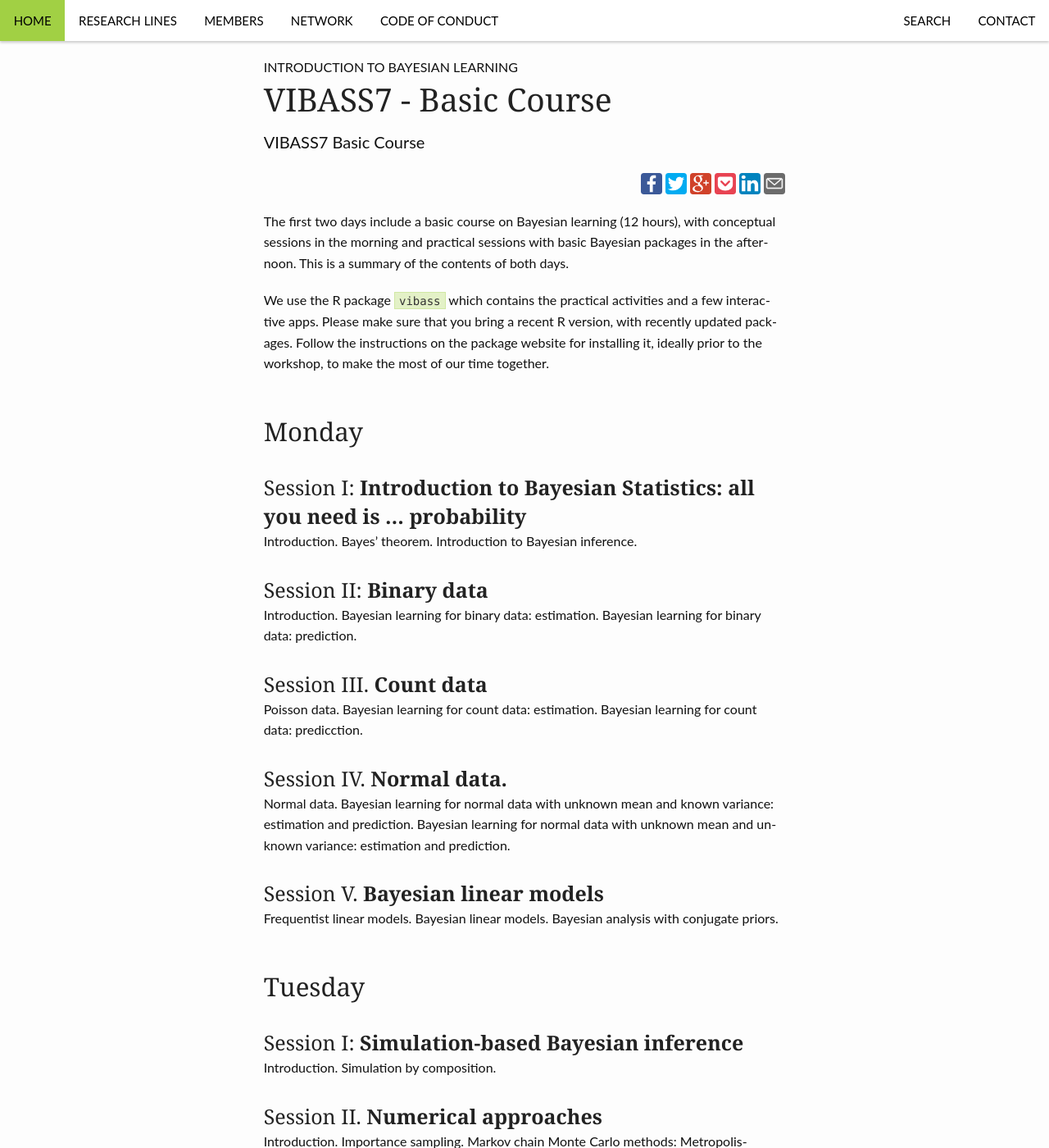
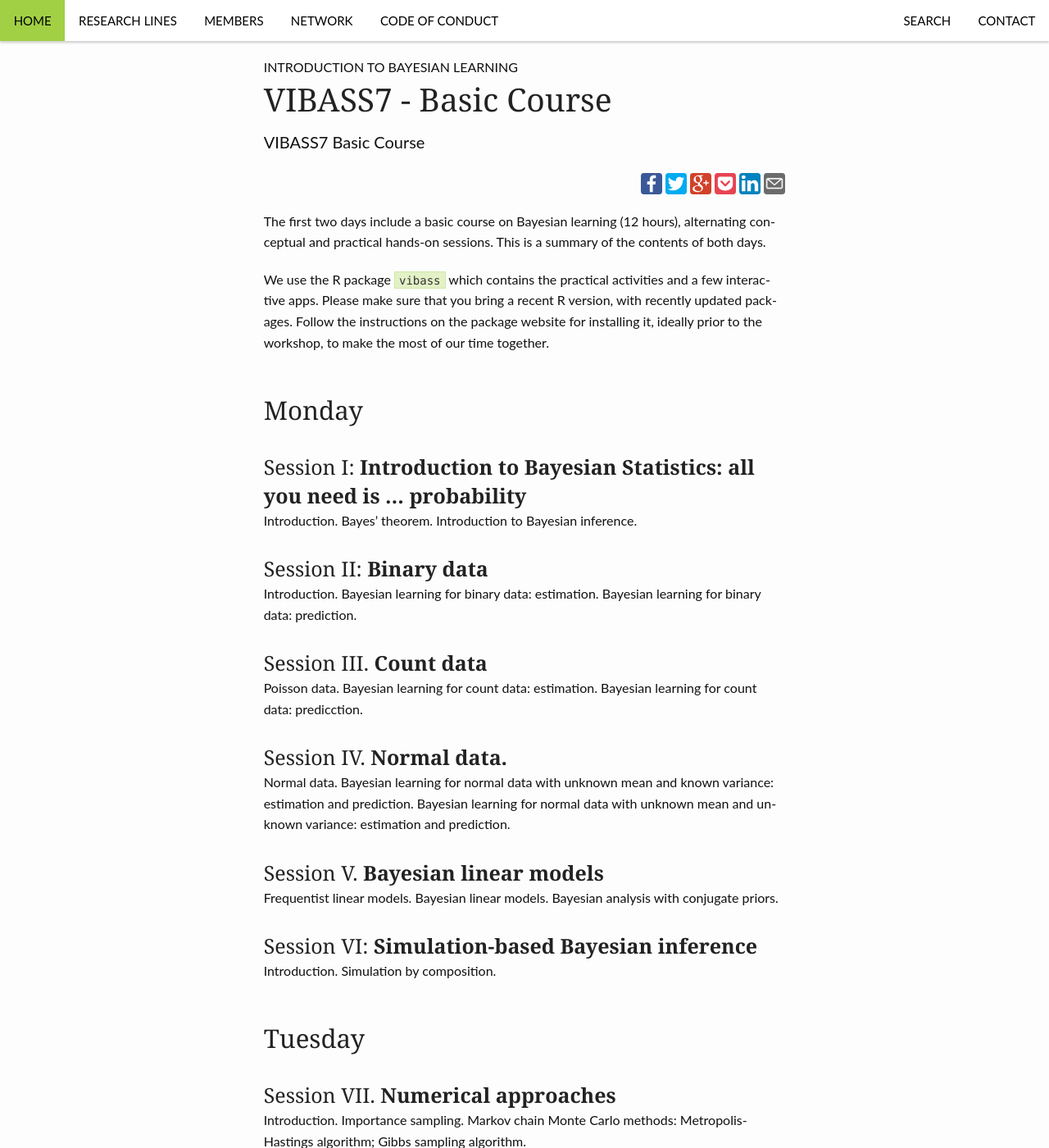
Before and after one commit to VABAR/VABAR.github.io, a Jekyll site: the page built from _posts/events/2024-01-22-vibass7/2024-01-22-vibass7-intro.md, in a window 1280 px wide and 1400 px high, scrolled down 363 px. Shown: the whole window at 82% size. Built offline with Jekyll 4.4.1, drawn with Linux system fonts in a browser that asks for light colours; some of the changed text lies outside the part shown.

Commit message:
vibass7. Fix details in programme of introductory course.

```diff
--- a/_posts/events/2024-01-22-vibass7/2024-01-22-vibass7-intro.md
+++ b/_posts/events/2024-01-22-vibass7/2024-01-22-vibass7-intro.md
@@ -16,7 +16,7 @@ image:
 categories: events
 ---
 
-The first two days include a basic course on Bayesian learning (12 hours), with conceptual sessions in the morning and practical sessions with basic Bayesian packages in the afternoon.
+The first two days include a basic course on Bayesian learning (12 hours), alternating conceptual and practical hands-on sessions.
 This is a summary of the contents of both days.
 
 We use the R package [`vibass`](http://vabar.es/vibass/) which contains the practical activities and a few interactive apps.
@@ -49,28 +49,28 @@ Normal data. Bayesian learning for normal data with unknown mean and known varia
 Frequentist linear models. Bayesian linear models. Bayesian analysis with conjugate priors.
 
 
-## Tuesday
-
-### Session I: __Simulation-based Bayesian inference__
+### Session VI: __Simulation-based Bayesian inference__
 
 Introduction. Simulation by composition.
 
 
-### Session II. __Numerical approaches__
+## Tuesday
+
+### Session VII. __Numerical approaches__
 
 Introduction. Importance sampling. Markov chain Monte Carlo methods: Metropolis-Hastings algorithm; Gibbs sampling algorithm.
 
 
-### Session III. __Bayesian Generalized linear models__
+### Session VIII. __Bayesian Generalized linear models__
 
 Introduction. Bayesian Generalized linear models: Bayesian logistic regression model; Bayesian Poisson regression model.
 
 
-### Session IV. __Bayesian hierarchical modelling__
+### Session IX. __Bayesian hierarchical modelling__
 
 Introduction. Bayesian hierarchical: Linear mixed-effects models; Generalized linear mixed-effects models.
 
 
-### Session V. __DCD__
+### Session X. __DCD__
 
 Doubts, comments and discussion.
```
